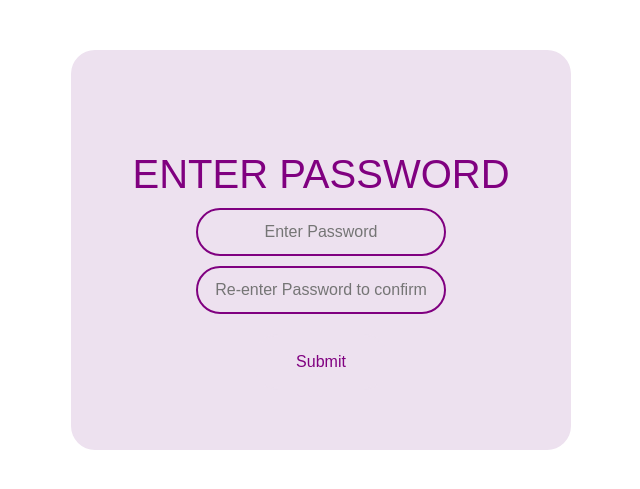
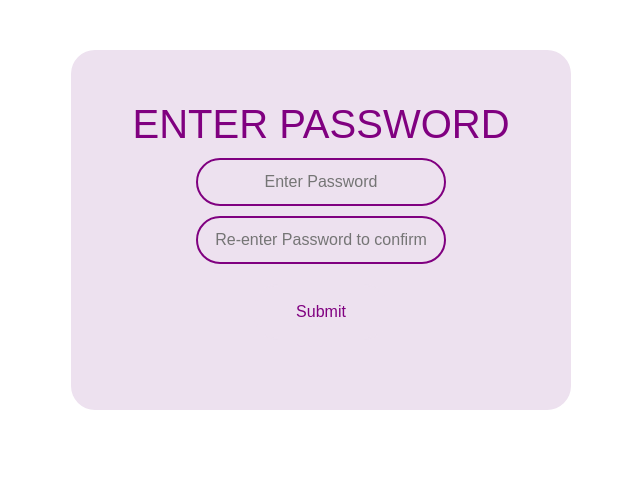
Before and after one commit to akirachix/express_kitchen, a Django app: page /reset/1 in a window 1280 px wide. Shown: the top 489 px of the page, without its empty margins (284-924 px from the left). Run offline with Django 3.2, Linux system fonts and the light colour scheme.

```diff
--- a/Login/templates/index.html
+++ b/Login/templates/index.html
@@ -23,7 +23,7 @@
 
    .box {
        width: 500px;
-       padding: 40px;
+       padding: 50px;
        position: absolute;
        top: 50%;
        left: 50%;
@@ -34,7 +34,6 @@
        margin-top: 50px;
        border-radius: 24px;
        vertical-align: middle;
-       padding-top: 100px;
        /* horizontal-align: middle; */
        /* transform: translate(-50%, -50%); */
    }
```
